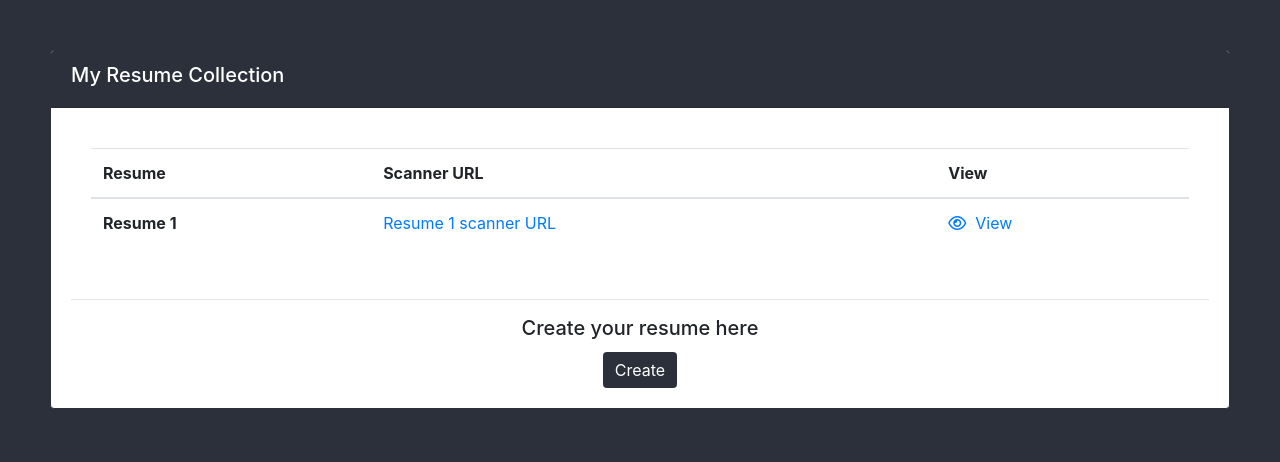
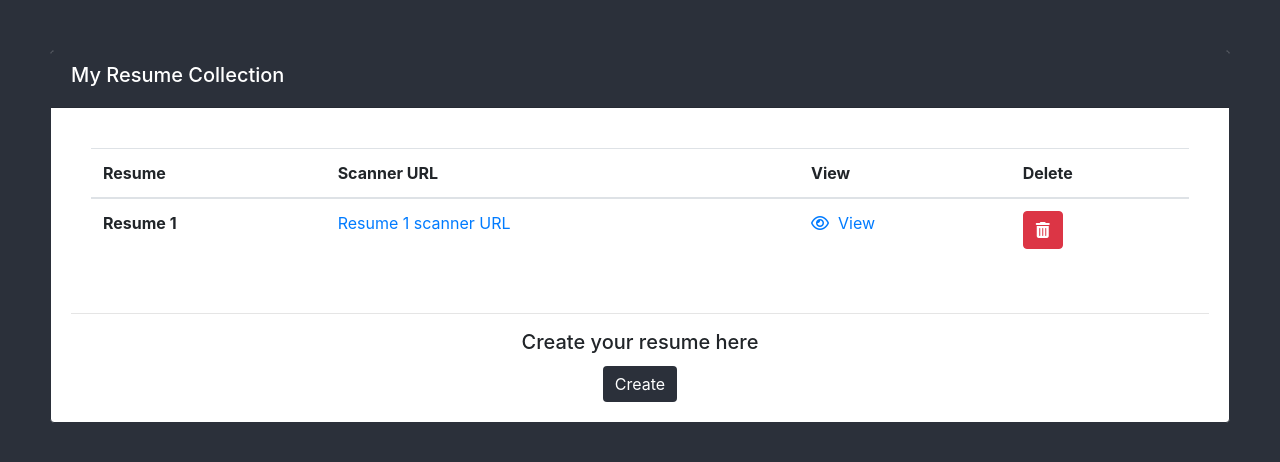
Before and after one commit to marychew97/aresume-v2, a PHP site: page /dashboard.php in a window 1280 px wide. Shown: the part 76-538 px from the top of the page. Run offline with PHP 8.4, Linux system fonts and the light colour scheme; the visitor is signed in with stand-in values (Sample User, id 1); tables that the repository leaves empty or names only in its code hold one stand-in row (values such as "Sample post"); some libraries are stand-ins or nearby versions; some web fonts are replaced.

Commit message:
Added delete button for deleting resume

```diff
--- a/dashboard.php
+++ b/dashboard.php
@@ -26,6 +26,7 @@
                 <th scope="col">Resume</th>
                 <th scope="col">Scanner URL</th>
                 <th scope="col">View</th>
+                <th scope="col">Delete</th>
               </tr>
             </thead>
             <tbody>
@@ -36,6 +37,7 @@
                 <th scope="row">Resume <?php echo $row['resume_id']; ?></th>
                 <td><a href="scanner.php?id=<?php echo $row['resume_id'];?>">Resume <?php echo $row['resume_id']; ?> scanner URL<a></td>
                 <td><a href="generate.php?id=<?php echo $row['resume_id'];?>"><i class="fa fa-eye" aria-hidden="true"></i>&nbsp;&nbsp;View<a></td>
+                <td><button type="button" class="btn btn-danger btn-resume-delete" id=<?php echo $row['resume_id'];?> data-toggle="modal" data-target="#exampleModal" style="margin:0"><i class="fa fa-trash" aria-hidden="true"></i></button></td>
               </tr>
             <?php
           }
@@ -55,23 +57,26 @@
 </div>
 
 
-<!-- Modal -->
+<!-- Delete Modal -->
 <div class="modal fade" id="exampleModal" tabindex="-1" role="dialog" aria-labelledby="exampleModalLabel" aria-hidden="true">
   <div class="modal-dialog" role="document">
     <div class="modal-content">
       <div class="modal-header">
-        <h5 class="modal-title" id="exampleModalLabel">Modal title</h5>
+        <h5 class="modal-title" id="exampleModalLabel">Delete resume</h5>
         <button type="button" class="close" data-dismiss="modal" aria-label="Close">
           <span aria-hidden="true">&times;</span>
         </button>
       </div>
+      <form method="post" action="delete-resume.php">
       <div class="modal-body">
-        ...
+        Are you sure you want to delete resume?
+        <input type="hidden" id="delete-resume" name="resume_id"/>
       </div>
       <div class="modal-footer">
-        <button type="button" class="btn btn-secondary" data-dismiss="modal">Close</button>
-        <button type="button" class="btn btn-primary">Save changes</button>
+        <button type="button" class="btn btn-secondary" data-dismiss="modal">Cancel</button>
+        <input type="submit" class="btn btn-danger" value="Delete"/>
       </div>
+      </form>
     </div>
   </div>
 </div>
--- a/footer.php
+++ b/footer.php
@@ -307,6 +307,23 @@
         })
     });
 
+    $('.btn-resume-delete').on('click', function(e){
+        var id = $(this).attr('id');
+        $('#delete-resume').val(id);
+
+        formData = new FormData(this);
+        e.preventDefault();
+        $.ajax({
+            type: 'post',
+            url: 'delete-resume.php',
+            data: formData,
+            success: function (data) {
+                // console.log(data[0].image);
+                console.log(data);
+            }
+        })
+    });
+
     // $('#document-input').on('change', function(){
     //     var filename = $(this).val();
     //     $(this).next('.custom-file-label').html(filename);
```
Also changed, not shown: delete-resume.php (added, +14 -0 lines).
